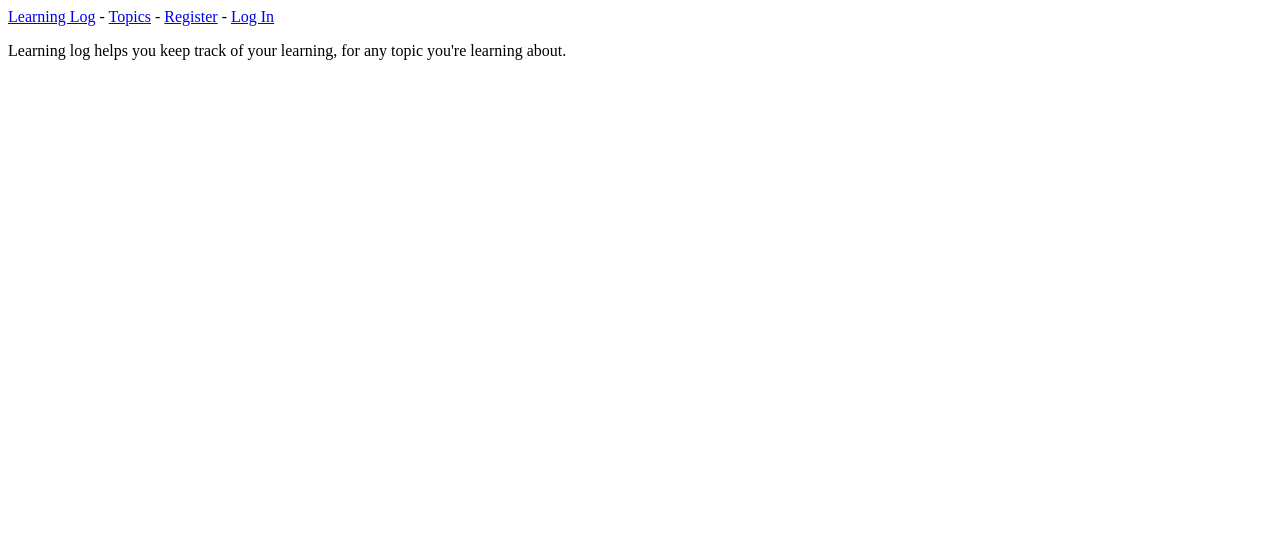
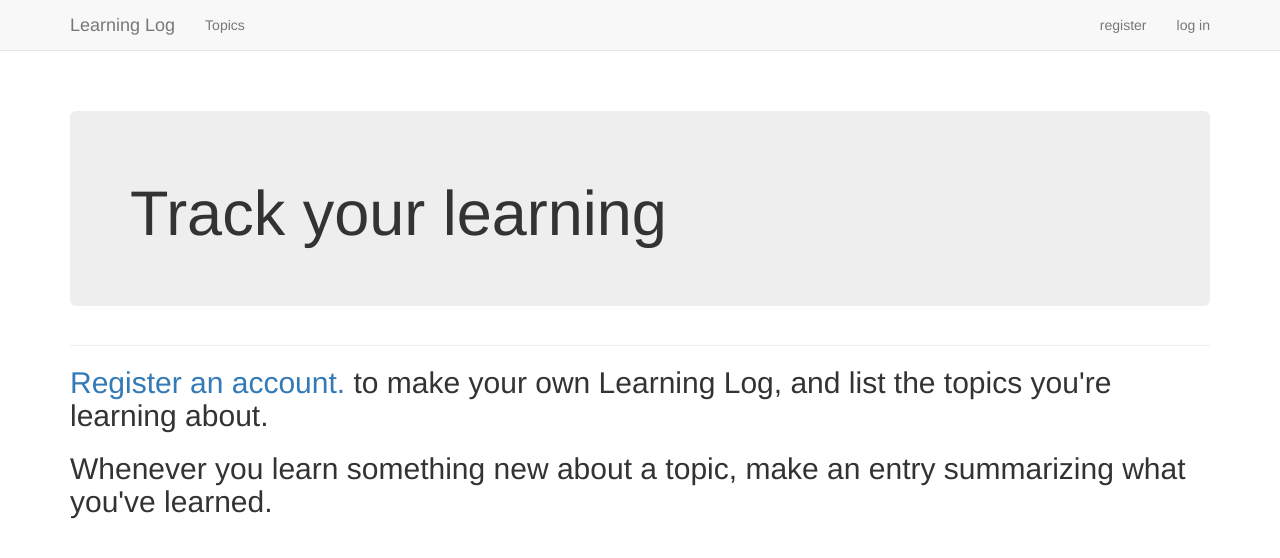
Before and after one commit to 66hakeem/learning_log, a Django app: page / in a window 1280 px wide. Shown: the top 558 px of the page. Run offline with Django 3.2, Linux system fonts and the light colour scheme; some libraries are stand-ins or nearby versions.

Commit message:
Add boostrap to style the pages

```diff
--- a/learning_log/settings.py
+++ b/learning_log/settings.py
@@ -39,6 +39,9 @@ INSTALLED_APPS = [
     'django.contrib.sessions',
     'django.contrib.messages',
     'django.contrib.staticfiles',
+
+    #Third party apps
+    'bootstrap3',
 
     #My apps
     'learning_logs',
@@ -125,3 +128,6 @@ USE_TZ = True
 
 STATIC_URL = '/static/'
 LOGIN_URL = '/users/login'
+BOOTSTRAP3 = {
+'include_jquery': True,
+}
--- a/learning_logs/templates/learning_logs/base.html
+++ b/learning_logs/templates/learning_logs/base.html
@@ -1,13 +1,56 @@
-<p>
-    <a href="{% url 'learning_logs:index' %}">Learning Log</a> -
-    <a href="{% url 'learning_logs:topics' %}">Topics</a> -
-    {% if user.is_authenticated %}
-        Hello, {{ user.username }}
-        <a href="{% url 'users:logout' %}">log out</a>
-    {% else %}
-        <a href = "{% url 'users:register' %}">Register</a> -
-        <a href="{% url 'users:login' %}">Log In</a>
-    {% endif %}
-</p>
+{% load bootstrap3 %}
 
-{% block content %}{% endblock content %}
+<!DOCTYPE html>
+<html lang="en">
+<head>
+    <meta charset="utf=8">
+    <meta http-equiv="X-UA-Compatible" content="IE=edge">
+    <meta name="viewport" content="width=device-width, initial-scale=1">
+
+<title>Learning Log</title>
+
+{% bootstrap_css %}
+{% bootstrap_javascript %}
+</head>
+<body>
+<!--Static navbar-->
+
+<nav class="navbar navbar-default navbar-static-top">
+    <div class="container">
+
+        <div class="navbar-header">
+            <button type="button" class="navbar-toggle collapsed"
+                data-toggle="collapse" data-target="#navbar"
+                aria-expanded="false" aria-controls="navbar">
+            </button>
+            <a class="navbar-brand" href="{% url 'learning_logs:index' %}">Learning Log</a>
+        </div>
+
+        <div id = "navbar" class = "navbar-collapse collapse">
+            <ul class="nav navbar-nav">
+                <li><a href="{% url 'learning_logs:topics' %}">Topics</a></li>
+            </ul>
+            <ul class="nav navbar-nav navbar-right">
+                {% if user.is_authenticated %}
+                    <li><a>Hello, {{ user.username }}.</a></li>
+                    <li><a href="{% url 'users:logout' %}">log out</a></li>
+                {% else %}
+                    <li><a href="{% url 'users:register' %}">register</a></li>
+                    <li><a href="{% url 'users:login' %}">log in</a></li>
+                {% endif %}
+            </ul>
+
+
+        </div><!--/.nav-collapse -->
+    </div>
+</nav>
+<div class="container">
+    <div class="page-header">
+    {% block header %}{% endblock header %}
+    </div>
+    <div>
+    {% block content %}{% endblock content %}
+    </div>
+    </div> <!-- /container -->
+</body>
+</html>
--- a/learning_logs/templates/learning_logs/index.html
+++ b/learning_logs/templates/learning_logs/index.html
@@ -1,6 +1,16 @@
 {% extends "learning_logs/base.html" %}
 
+{% block header %}
+    <div class="jumbotron">
+        <h1>Track your learning</h1>
+    </div>
+{% endblock header %}
+
 {% block content %}
-
-<p>Learning log helps you keep track of your learning, for any topic you're learning about.</p>
+<h2>
+    <a href="{% url 'users:register' %}">Register an account.</a> to make your own Learning Log, and list the topics you're learning about.
+</h2>
+<h2>
+    Whenever you learn something new about a topic, make an entry summarizing what you've learned.
+</h2>
 {% endblock content %}
```
Also changed, not shown: db.sqlite3.
